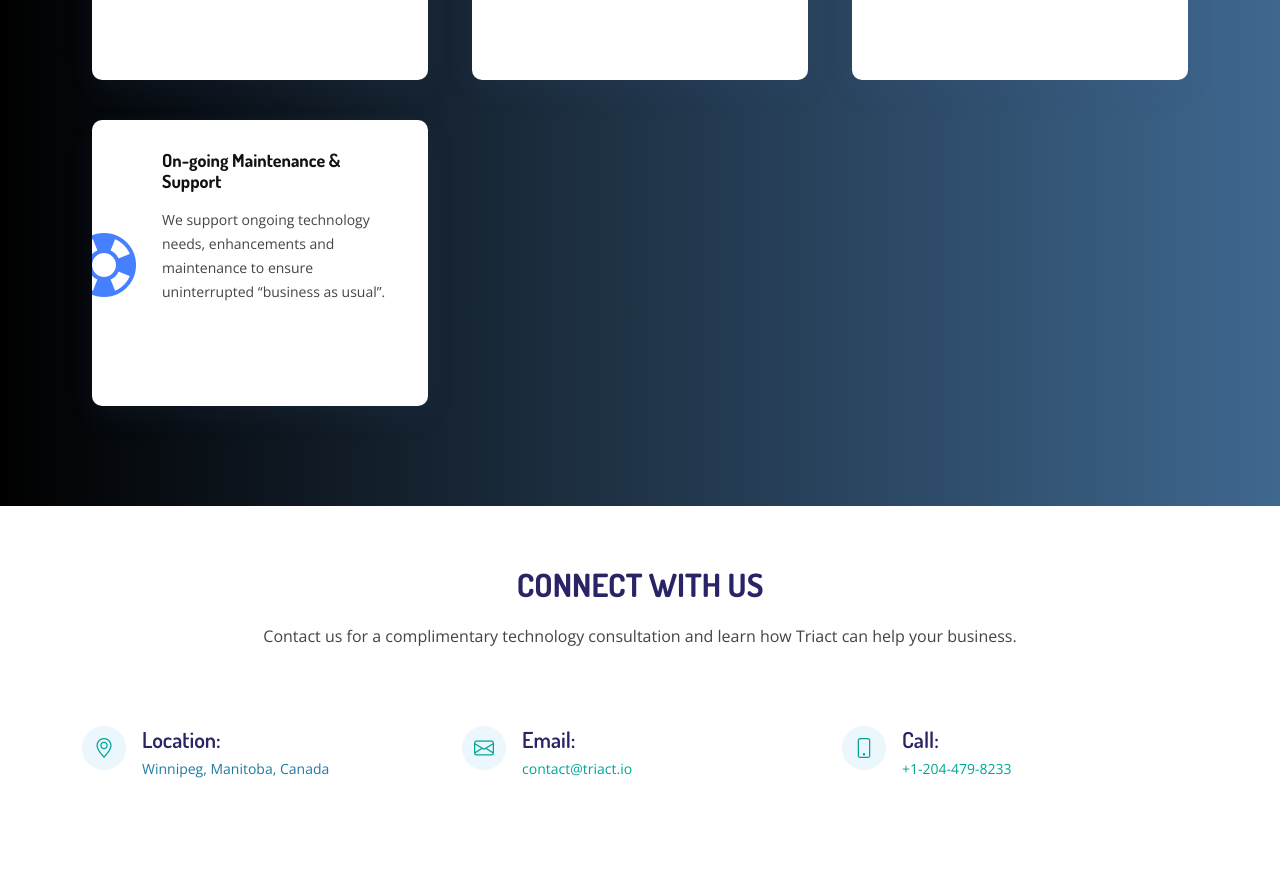
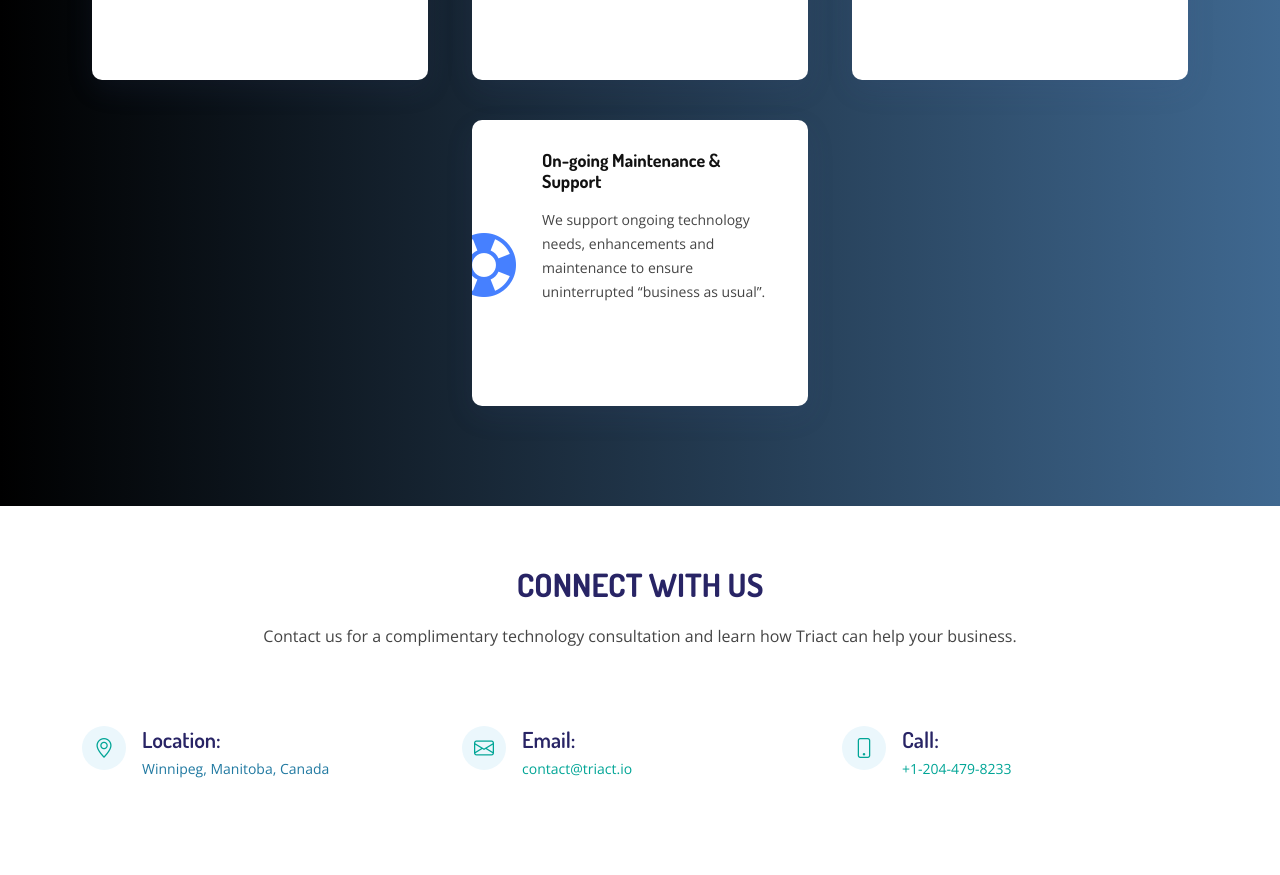
Before and after one commit to yunussheikh/yunussheikh.github.io, a plain HTML site: page index.html in a window 1280 px wide. Shown: the part 2740-3615 px from the top of the page. Drawn offline with nearby package versions, Linux system fonts and the light colour scheme.

Commit message:
Update index.html
Moving “On-Going Maintenance &amp; Support” block to the center for large screen.

```diff
--- a/index.html
+++ b/index.html
@@ -230,6 +230,7 @@ productivity and efficiency.</p>
 technology so business leaders can make the most informed decisions.</p>
             </div>
           </div>
+          <div class="col-lg-4 col-md-6 d-none d-lg-block" data-wow-delay="0.2s"></div>
           <div class="col-lg-4 col-md-6" data-wow-delay="0.2s">
             <div class="icon-box">
               <div class="icon"><i class="bi bi-life-preserver" style="color: #4680ff;"></i></div>
```
